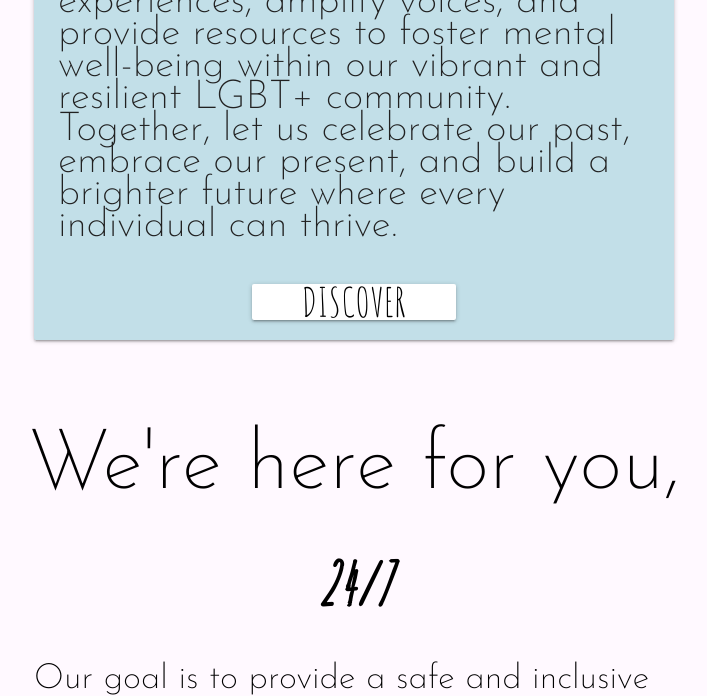
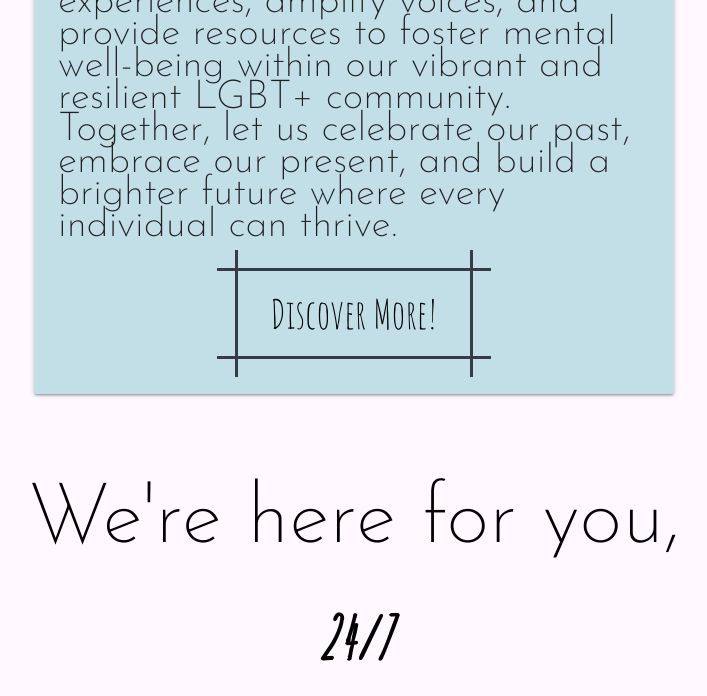
Before and after one commit to ignasvilkas/hackathon-june-23, a Django app: page / in a window 1280 px wide. Shown: the part 1751-2447 px from the top of the page, without its empty margins (286-993 px from the left). Run offline with Django 4.2, Linux system fonts and the light colour scheme; some libraries are stand-ins or nearby versions.

Commit message:
Fix animation on home page

```diff
--- a/main_app/templates/main_app/index.html
+++ b/main_app/templates/main_app/index.html
@@ -6,16 +6,15 @@
 <!-- Frontend Developers here you will write all the code for main section on Home page.
 Delete the placeholder below and start coding.
 Code should be between { block content } and { endblock }
-Godd Luck! -->
-
+Good Luck! -->
 
 <div class="landing_page_container comtainer nav-wrapper row">
+  <!-- hero-section -->
   <div class="grid-example col s12 m6 left-align">
     <p>
       Embracing mental well-being,
       Supporting the LGTB+ community
     </p>
-
   </div>
   <div class="row">
     <div class="col circle_images hide-on-small-only circle_1 s1 offset-s7 right-align">
@@ -27,14 +26,13 @@
       <img class="circle responsive-img" src="{% static 'media/circle_landing.jpg'%}" alt="Image 2">
     </div>
   </div>
-
 </div>
-
-<div class="card row" data-aos="fade-left" data-aos-duration="2500" data-aos-once="true">
-
+<!-- History of pride -->
+<div class="card row" data-aos="fade-up" data-aos-duration="2000" data-aos-once="true">
   <h1 class="center-align">Histories of Pride</h1>
   <div class="card-content">
-      <span class="card-title activator grey-text text-darken-4"><p>
+    <span class="card-title activator grey-text text-darken-4">
+      <p>
         Welcome to our LGBT+ Mental Health website,
         where we aim to honor the rich tapestry of stories and history within the LGBT+ community.
         Throughout time, the LGBT+ community has faced unique challenges and triumphs,
@@ -47,11 +45,11 @@
       </p>
   </div>
   <div class="history_button center-align">
-        <a href="{% url 'history_page' %}" class="black-text waves-effect waves-light btn white">Discover More!</a>
+    <a href="{% url 'history_page' %}" class="black-text button-89">Discover More!</a>
   </div>
 </div>
-
-  <div class="row" data-aos="fade-right" data-aos-duration="2500" data-aos-once="true">
+<!-- support 24/7 section -->
+<div class="row" data-aos="fade-up" data-aos-duration="2000" data-aos-once="true">
   <div class="col s12 center-align third_section">
     <h1 class="black-text">We're here for you,</h1>
     <h3 class="black-text">24/7</h3>
@@ -59,22 +57,24 @@
       understanding, and valuable resources.</p>
   </div>
 </div>
-
+<!-- reach out support -->
 <div class="row">
   <div class="col s12">
     <div class="help_section">
       <div class="row">
         <div class="col s12 m6">
-            <img data-aos="fade-right" data-aos-duration="2500" data-aos-once="true" src="{% static 'media/group.jpg'%}" alt="Image" class="responsive-img">
+          <img data-aos="fade-up" data-aos-duration="2000" data-aos-once="true" src="{% static 'media/group.jpg'%}"
+            alt="Image" class="responsive-img">
         </div>
         <div class="col s12 m6">
           <div class="text-box center-align">
-              <h2 data-aos="fade-left" data-aos-duration="2500" data-aos-once="true">Reach Out</h2>
+            <h2 data-aos="fade-down" data-aos-duration="2000" data-aos-once="true">Reach Out</h2>
             <p class="right-align">Remember, you are not alone. We are here to support you every step of the way.
               Visit our Resources page and discover the wealth of information and support available to you. Together,
               we can promote mental wellness and create a stronger, healthier LGBT+ community.</p>
             <div class="resources_button">
-                    <a href="{% url 'resources_page' %}" class="waves-effect waves-light btn white black-text black-border">Talk to us</a>
+              <a href="{% url 'resources_page' %}"
+                class="waves-effect waves-light btn white black-text black-border">Talk to us</a>
             </div>
           </div>
         </div>
--- a/static/css/style.css
+++ b/static/css/style.css
@@ -1,7 +1,7 @@
 /* Frontend Developers here you will write all the code for vanilla CSS.
 Delete the placeholders below and start coding.
 Please write the css code for each page between comment tags, use unique and meaningful class names or id names.
-Godd Luck! */
+Good Luck! */
 
 /* --------------------------------------------------- General styles */
 /* General code like body style, google fonts etc */
@@ -135,15 +135,52 @@
 }
 
 /* Stories of pride home page css */
-
 .card {
   width: 50%;
-  height: 40%;
+  height: 60%;
+  padding-bottom: 2rem;
   background-color: rgb(194, 223, 232);
   margin-left: 25%;
   margin-bottom: 10%;
   margin-top: -2px;
 }
+
+.button-89 {
+  --b: 3px;
+  /* border thickness */
+  --s: .45em;
+  /* size of the corner */
+  --color: #373B44;
+
+  padding: calc(.5em + var(--s)) calc(.9em + var(--s));
+  color: var(--color);
+  --_p: var(--s);
+  background:
+    conic-gradient(from 90deg at var(--b) var(--b), #0000 90deg, var(--color) 0) var(--_p) var(--_p)/calc(100% - var(--b) - 2*var(--_p)) calc(100% - var(--b) - 2*var(--_p));
+  transition: .3s linear, color 0s, background-color 0s;
+  outline: var(--b) solid #0000;
+  outline-offset: .6em;
+  font-size: 16px;
+
+  border: 0;
+
+  user-select: none;
+  -webkit-user-select: none;
+  touch-action: manipulation;
+}
+
+.button-89:hover,
+.button-89:focus-visible {
+  --_p: 0px;
+  outline-color: var(--color);
+  outline-offset: .05em;
+}
+
+.button-89:active {
+  background: var(--color);
+  color: #fff;
+}
+
 
 .card p {
   font-family: "Josefin Sans", sans-serif;
--- a/templates/base.html
+++ b/templates/base.html
@@ -50,7 +50,7 @@
       </div>
 
       <!-- Sidenav content for small screens -->
-      <ul id="mobile-demo" class="sidenav sidenav-content" style="background-color: #f9a825; height: 100vh;">
+      <ul id="mobile-demo" class="sidenav sidenav-content" style="background-color: #ffb134; height: 100vh;">
         <li><a href="{% url 'home_page' %}">Home</a></li>
         <li><a href="{% url 'history_page' %}">History</a></li>
         <li><a href="{% url 'resources_page' %}">Resources</a></li>
```
Lines whose indentation alone changed are shown as unchanged.
